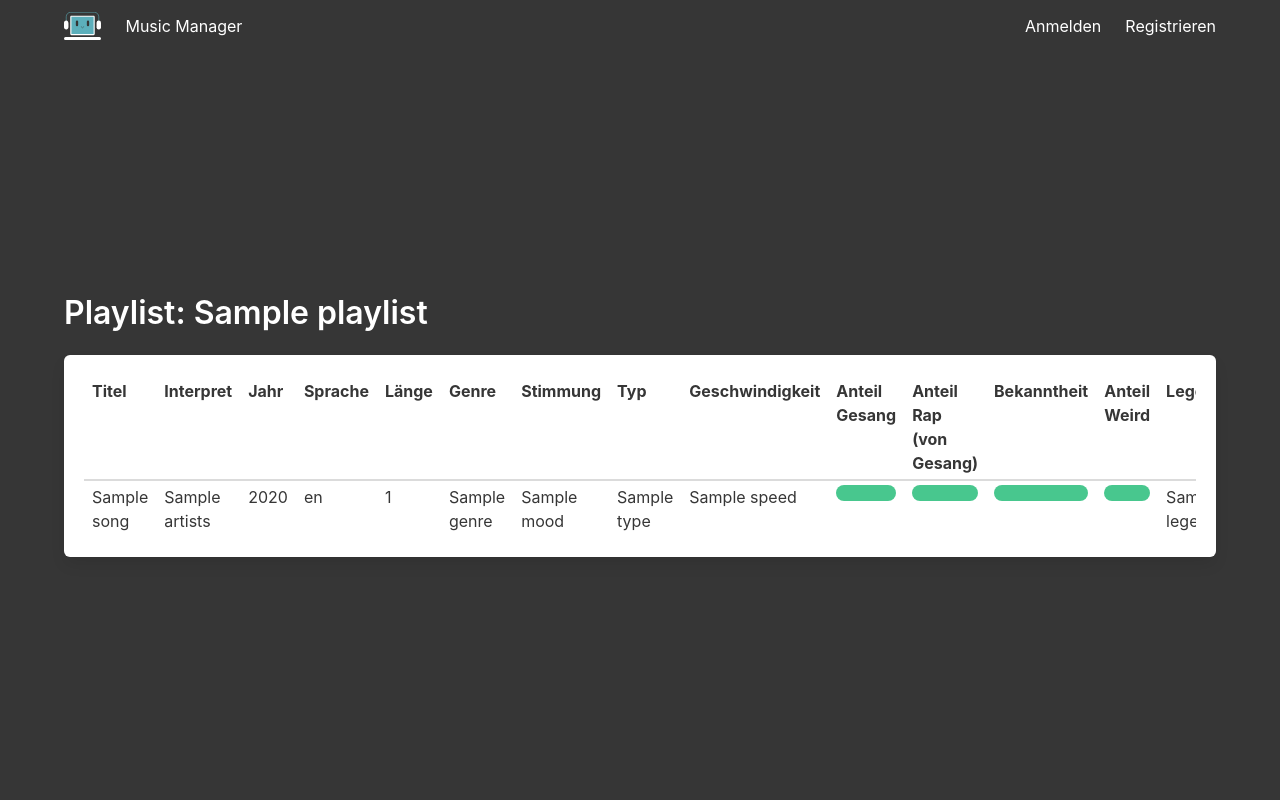
After one commit to ralpht42/music-manager, a Flask app: template templates/playlist.html in a window 1280 px wide. The commit adds this page. Run offline with Flask 3, Linux system fonts and the light colour scheme; the template is opened without the code that fills it: most values are stand-ins (such as "Sample title", 1, 10 or a date in 2020); some libraries are stand-ins or nearby versions.

Commit message:
feat: added playlist page

```diff
--- a/templates/base.html
+++ b/templates/base.html
@@ -37,7 +37,13 @@
 								<a href="{{ url_for('music.jobs') }}" class="navbar-item">
 									Jobs
 								</a>
-								{% endif %} {% if current_user.is_authenticated %}
+								{% endif %}
+								{% if current_user.is_authenticated %}
+								<a href="{{ url_for('music.playlists') }}" class="navbar-item">
+									Playlists
+								</a>
+								{% endif %}
+								{% if current_user.is_authenticated %}
 								<a href="{{ url_for('main.profile') }}" class="navbar-item">
 									Profil
 								</a>
--- /dev/null
+++ b/templates/playlist.html
@@ -0,0 +1,156 @@
+<!-- templates/job-details.html -->
+{% extends "base.html" %} {% block content %}
+
+<h1 class="title">Playlist: {{ playlist.name }}</h1>
+<div class="box">
+	<div class="table-container">
+		<table class="table is-fullwidth is-narrow is-hoverable">
+			<thead>
+				<tr>
+					<th>Titel</th>
+					<th>Interpret</th>
+					<th>Jahr</th>
+					<th>Sprache</th>
+					<th>Länge</th>
+					<th>Genre</th>
+					<th>Stimmung</th>
+					<th>Typ</th>
+					<th>Geschwindigkeit</th>
+					<th>Anteil Gesang</th>
+					<th>Anteil Rap (von Gesang)</th>
+					<th>Bekanntheit</th>
+					<th>Anteil Weird</th>
+					<th>Legende</th>
+					<th>Ordner</th>
+					<th>Serie</th>
+					<th></th>
+				</tr>
+			</thead>
+			<tbody>
+				{% for song in job.songs %}
+				<tr>
+					<td>{{ song.title }}</td>
+
+					<td>
+						{% if song.artists is none %} - {% else %} {{ song.artists }} {%
+						endif %}
+					</td>
+
+					<td>
+						{% if song.year is none %} - {% else %} {{ song.year }} {% endif %}
+					</td>
+
+					<td>
+						{% if song.language is none %} - {% elif song.language == 'non' %}
+						ohne {% else %} {{ song.language }} {% endif %}
+					</td>
+
+					<td>
+						{% if song.length is none %} - {% else %} {{ song.length }} {% endif
+						%}
+					</td>
+
+					<td>
+						{% if song.genre is none %} - {% else %} {{ song.genre }} {% endif
+						%}
+					</td>
+
+					<td>
+						{% if song.mood is none %} - {% else %} {{ song.mood }} {% endif %}
+					</td>
+
+					<td>
+						{% if song.type is none %} - {% else %} {{ song.type }} {% endif %}
+					</td>
+
+					<td>
+						{% if song.speed is none %} - {% else %} {{ song.speed }} {% endif
+						%}
+					</td>
+
+					<td>
+						{% set voice_percent = song.voice_percent|float if
+						song.voice_percent not in [None, ''] else 0 %}
+						<progress
+							class="progress {% if voice_percent < 0.35 %}is-danger {% elif voice_percent < 0.65 %}is-warning {% else %}is-success{% endif %}"
+							value="{{ voice_percent * 100 }}"
+							max="100"
+						>
+							{{ voice_percent * 100 }}%
+						</progress>
+					</td>
+					<td>
+						{% set rap_percent = song.rap_percent|float if song.rap_percent not
+						in [None, ''] else 0 %}
+						<progress
+							class="progress {% if rap_percent < 0.35 %}is-danger {% elif rap_percent < 0.65 %}is-warning {% else %}is-success{% endif %}"
+							value="{{ rap_percent * 100 }}"
+							max="100"
+						>
+							{{ rap_percent * 100 }}%
+						</progress>
+					</td>
+					<td>
+						{% set popularity = song.popularity_percent|float if
+						song.popularity_percent not in [None, ''] else 0 %}
+						<progress
+							class="progress {% if popularity < 0.35 %}is-danger {% elif popularity < 0.65 %}is-warning {% else %}is-success{% endif %}"
+							value="{{ popularity * 100 }}"
+							max="100"
+						>
+							{{ popularity * 100 }}%
+						</progress>
+					</td>
+					<td>
+						{% set weird_percent = song.weird_percent|float if
+						song.weird_percent not in [None, ''] else 0 %}
+						<progress
+							class="progress {% if weird_percent < 0.35 %}is-danger {% elif weird_percent < 0.65 %}is-warning {% else %}is-success{% endif %}"
+							value="{{ weird_percent * 100 }}"
+							max="100"
+						>
+							{{ weird_percent * 100 }}%
+						</progress>
+					</td>
+					<td>
+						{% if song.legend is none %} - {% else %} {{ song.legend }} {% endif
+						%}
+					</td>
+					<td>
+						{% if song.folder == '0' %} - {% else %} {{ song.folder }} {% endif
+						%}
+					</td>
+
+					<td>
+						{% if song.series is none %} - {% else %} {{ song.series }} {% endif
+						%}
+					</td>
+
+					<td>
+						<a
+							class="button is-small is-info"
+							href="{{ url_for('music.job_edit', job_id=job.id) }}"
+						>
+							<span class="icon is-small">
+								<i class="fas fa-edit"></i>
+							</span>
+						</a>
+					</td>
+					<td>
+						<a
+							class="button is-small is-danger"
+							href="{{ url_for('music.job_delete', job_id=job.id) }}"
+						>
+							<span class="icon is-small">
+								<i class="fas fa-trash"></i>
+							</span>
+						</a>
+					</td>
+				</tr>
+				{% endfor %}
+			</tbody>
+		</table>
+	</div>
+</div>
+
+{% endblock %}
```
Also changed, not shown: database.py (+10 -0 lines), music.py (+31 -1 lines), templates/playlists.html (added, +63 -0 lines).
